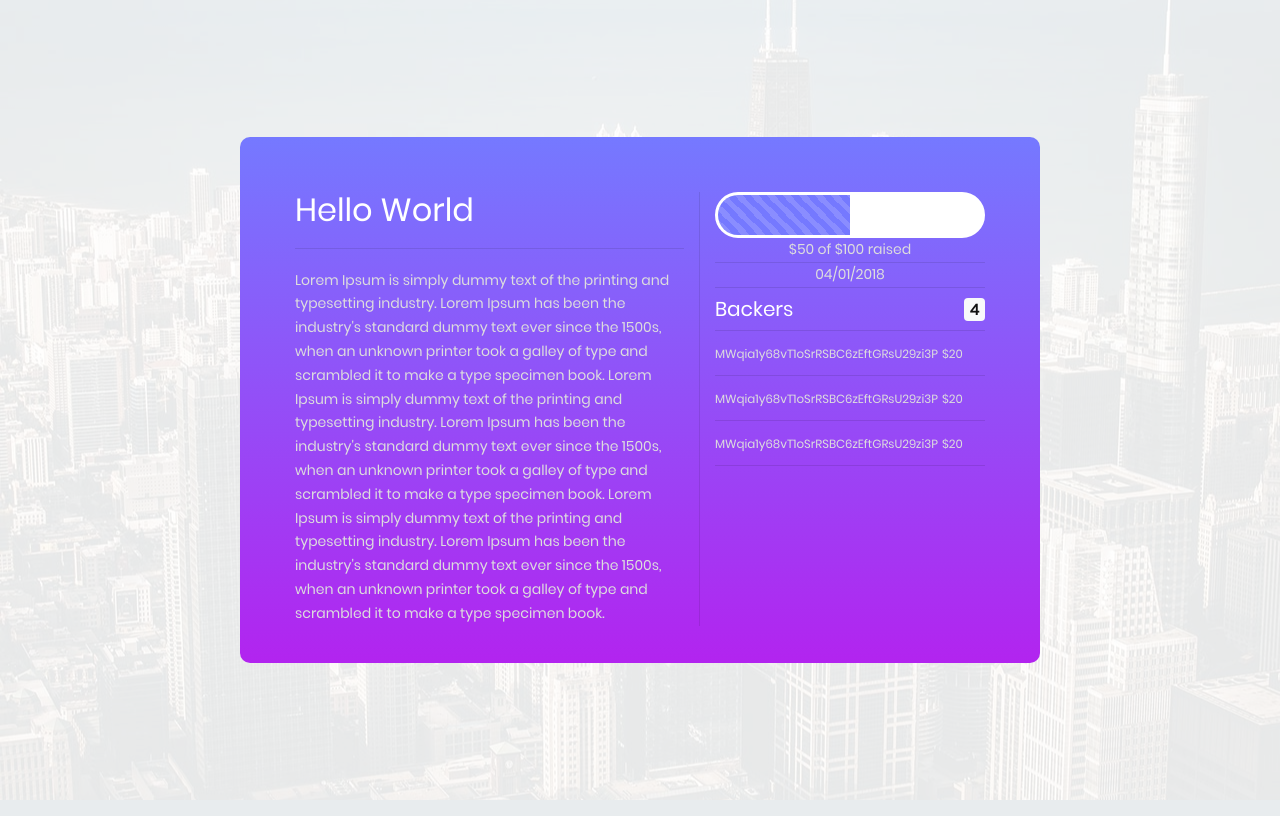
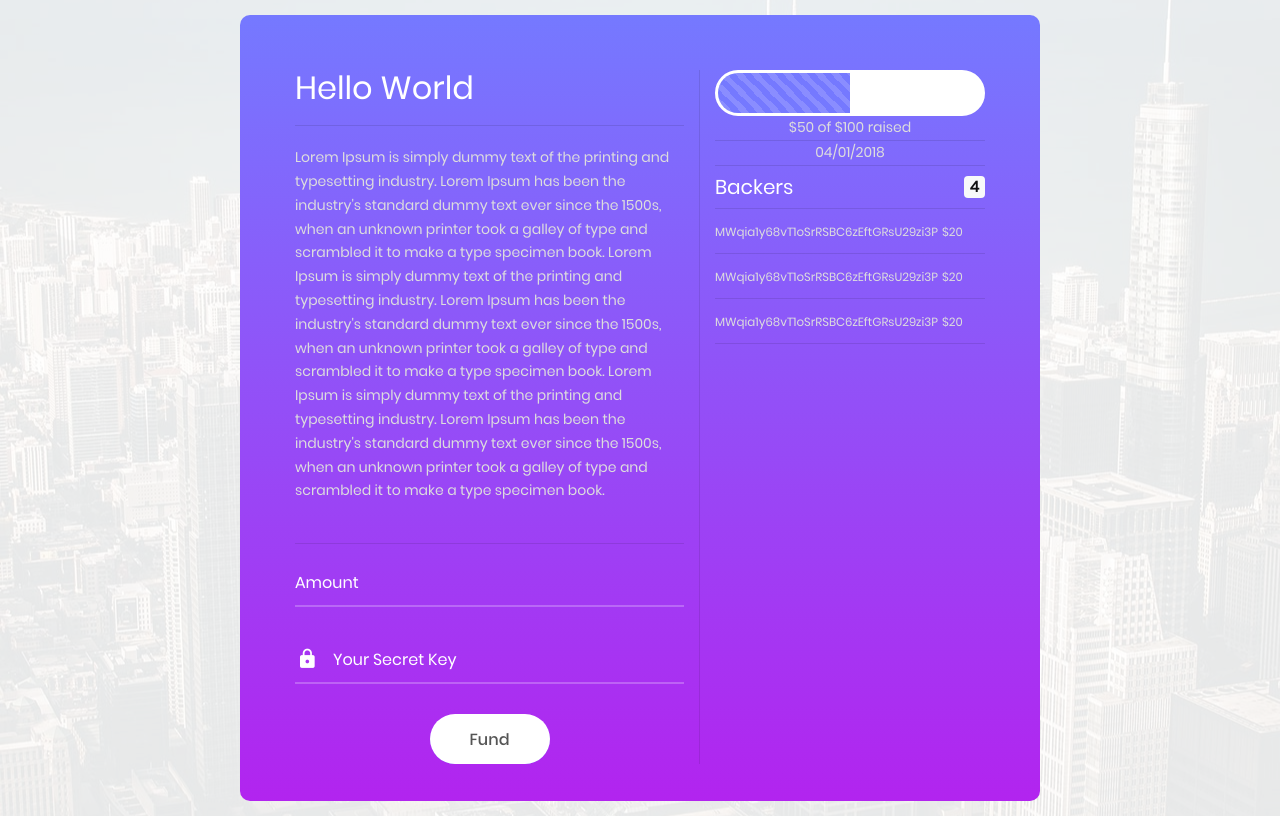
Before and after one commit to s4shyam95/ark_fund, a Django app: template ark_fund/templates/campaign.html in a window 1280 px wide. Shown: the part 73-889 px from the top of the page. Run offline with Django 3.2, Linux system fonts and the light colour scheme; the template is opened without the code that fills it, so the values that code supplies are empty; some libraries are stand-ins or nearby versions.

Commit message:
Fund functionality added

```diff
--- a/ark_fund/templates/campaign.html
+++ b/ark_fund/templates/campaign.html
@@ -8,6 +8,25 @@
                         Lorem Ipsum is simply dummy text of the printing and typesetting industry. Lorem Ipsum has been the industry's standard dummy text ever since the 1500s, when an unknown printer took a galley of type and scrambled it to make a type specimen book.
                         Lorem Ipsum is simply dummy text of the printing and typesetting industry. Lorem Ipsum has been the industry's standard dummy text ever since the 1500s, when an unknown printer took a galley of type and scrambled it to make a type specimen book.
                 </p>
+                <br>
+                <hr>
+                <form class="login100-form validate-form" method="post" action="/fund/" name="fund_campaign_form"> <!-- CHECK -->
+                        <div class="wrap-input100 validate-input" data-validate = "Amount">
+                        <input class="crcamp100" type="text" name="amount" placeholder="Amount">
+                        </div>
+                        <div class="wrap-input100 validate-input" data-validate="Enter password">
+                            <input class="input100" type="password" name="secret" placeholder="Your Secret Key">
+                            <span class="focus-input100" data-placeholder="&#xf191;"></span>
+                        </div>
+                        <input class="crcamp100" type="hidden" name="encoded_secret" placeholder="date" value="{{ vendorField }}"></hidden>
+                    <div class="container-login100-form-btn">
+                        <button class="login100-form-btn" type="submit" name="submit" id="submit">
+                            Fund
+                        </button>
+                    </div>
+
+             </form>
+
         </div>
         <div class="col-5">
             <div class="progress ">
```
